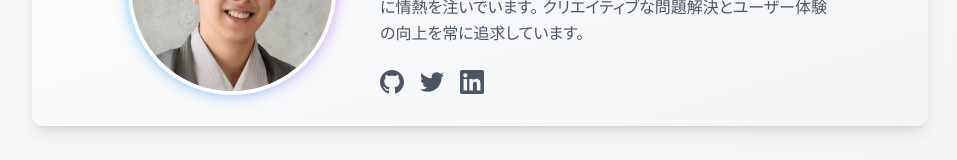
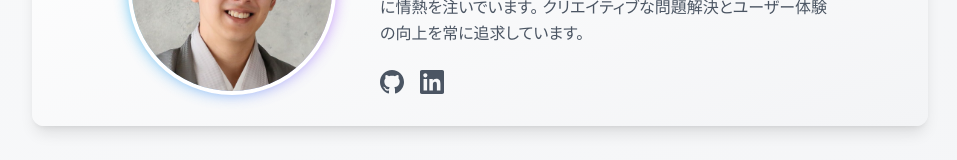
Before and after one commit to MoriTomo7315/my-portfolio, a Next.js app: page / in a window 1280 px wide. Shown: the part 1021-1181 px from the top of the page, without its empty margins (160-1117 px from the left). Built offline with nearby package versions, Linux system fonts and the light colour scheme.

Commit message:
Fix correct link

```diff
--- a/src/app/components/organisms/aboutMeZone.tsx
+++ b/src/app/components/organisms/aboutMeZone.tsx
@@ -20,7 +20,7 @@
           </p>
           <div className="flex justify-center md:justify-start gap-4 pt-2">
             <a
-              href="https://github.com/yourusername"
+              href="https://github.com/MoriTomo7315"
               target="_blank"
               rel="noopener noreferrer"
               className="text-gray-600 hover:text-sky-500 dark:text-gray-300 dark:hover:text-sky-400 transition-colors duration-200"
@@ -30,17 +30,7 @@
               </svg>
             </a>
             <a
-              href="https://twitter.com/yourusername"
-              target="_blank"
-              rel="noopener noreferrer"
-              className="text-gray-600 hover:text-sky-500 dark:text-gray-300 dark:hover:text-sky-400 transition-colors duration-200"
-            >
-              <svg className="w-6 h-6" fill="currentColor" viewBox="0 0 24 24">
-                <path d="M23.953 4.57a10 10 0 01-2.825.775 4.958 4.958 0 002.163-2.723c-.951.555-2.005.959-3.127 1.184a4.92 4.92 0 00-8.384 4.482C7.69 8.095 4.067 6.13 1.64 3.162a4.822 4.822 0 00-.666 2.475c0 1.71.87 3.213 2.188 4.096a4.904 4.904 0 01-2.228-.616v.06a4.923 4.923 0 003.946 4.827 4.996 4.996 0 01-2.212.085 4.936 4.936 0 004.604 3.417 9.867 9.867 0 01-6.102 2.105c-.39 0-.779-.023-1.17-.067a13.995 13.995 0 007.557 2.209c9.053 0 13.998-7.496 13.998-13.985 0-.21 0-.42-.015-.63A9.935 9.935 0 0024 4.59z"/>
-              </svg>
-            </a>
-            <a
-              href="https://linkedin.com/in/yourusername"
+              href="https://linkedin.com/in/tomoya-mori-027a09190"
               target="_blank"
               rel="noopener noreferrer"
               className="text-gray-600 hover:text-sky-500 dark:text-gray-300 dark:hover:text-sky-400 transition-colors duration-200"
```
